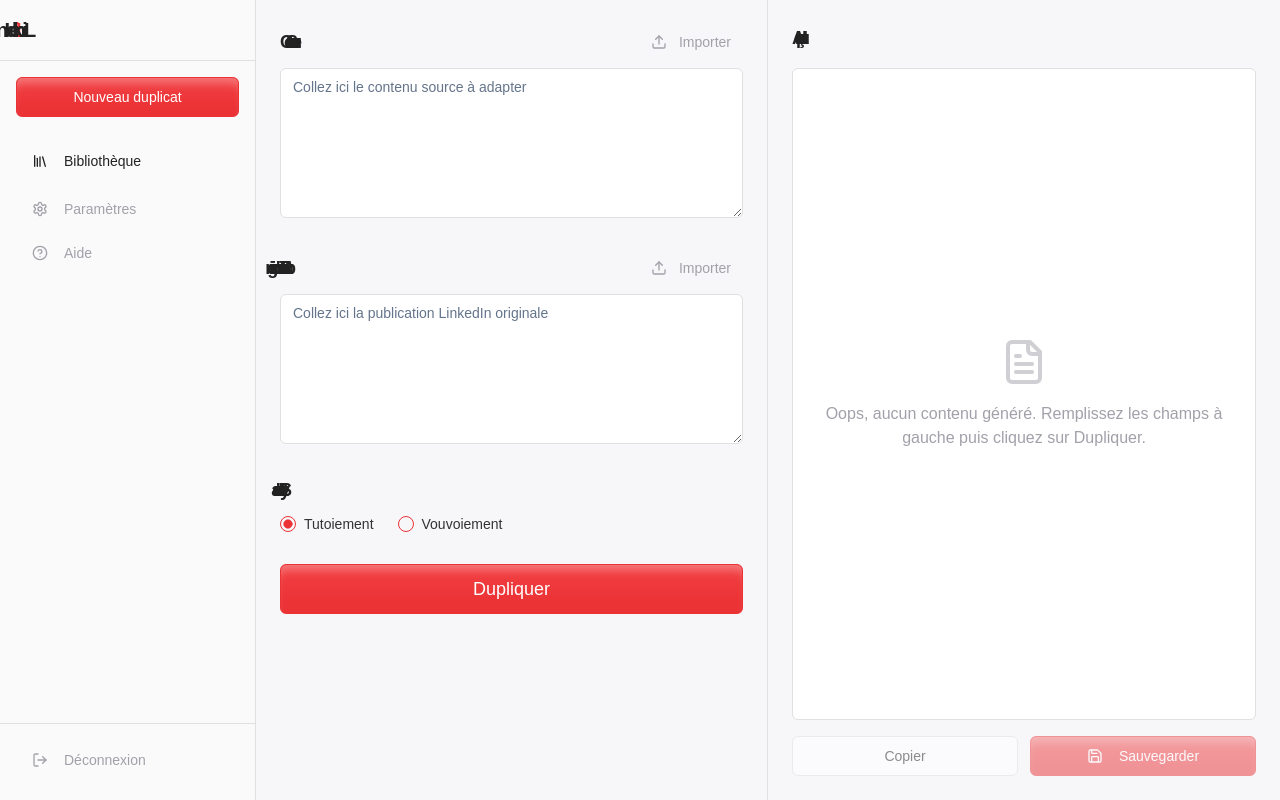
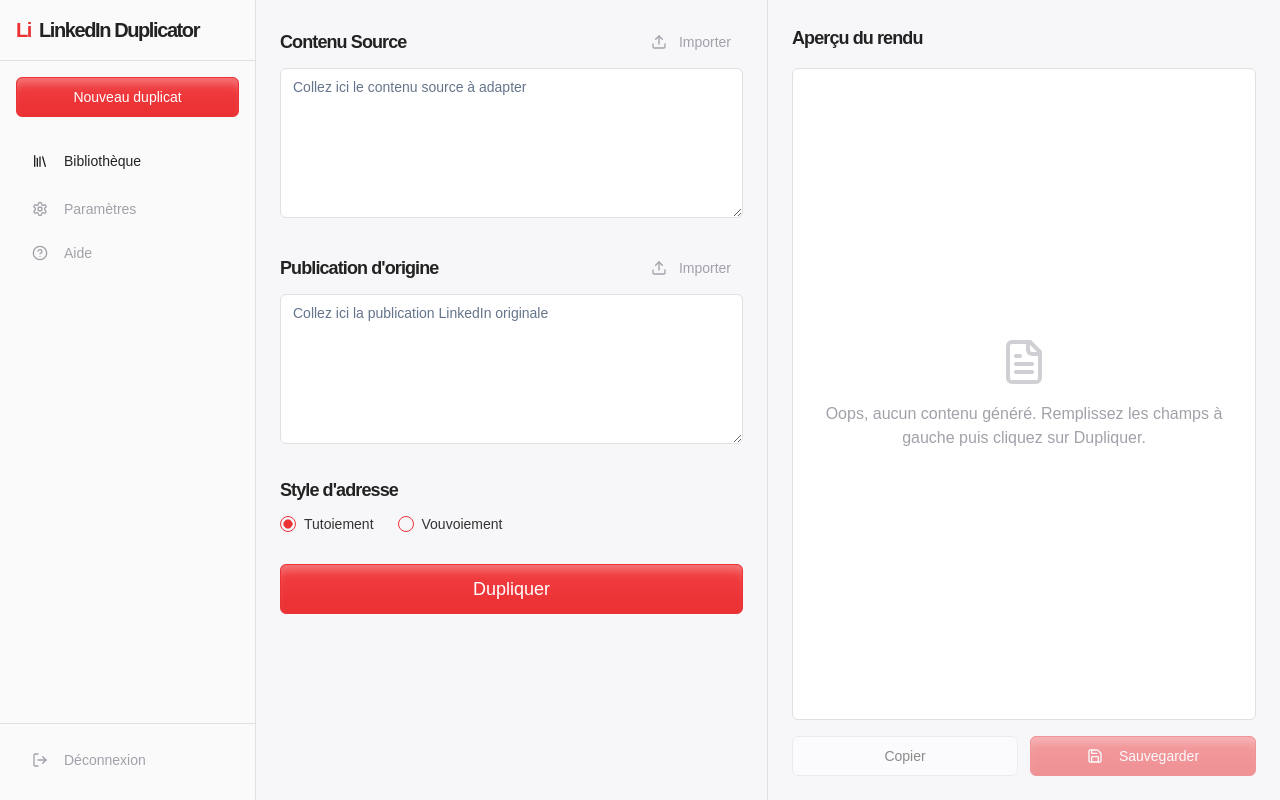
Before and after one commit to CorentinQueuche/linkedin-dupe-genius, a React (Vite) app: page / in a window 1280 px wide. Built offline with nearby package versions, Linux system fonts and the light colour scheme; a web font is replaced by a local one.

Commit message:
Fix: Letter spacing for titles
Adjust letter spacing for different heading levels.

```diff
--- a/tailwind.config.ts
+++ b/tailwind.config.ts
@@ -105,9 +105,9 @@ export default {
 				'satoshi': ['Satoshi', 'sans-serif'], // Ajout de la police Satoshi
 			},
 			letterSpacing: {
-				'tighter-h1': '-0.7em',
-				'tighter-h2': '-0.5em',
-				'tighter-h3': '-0.3em',
+				'tighter-h1': '-0.07em', // Correction: -0.7em → -0.07em
+				'tighter-h2': '-0.05em', // Correction: -0.5em → -0.05em
+				'tighter-h3': '-0.03em', // Correction: -0.3em → -0.03em
 			},
 			backgroundImage: {
 				'cta-gradient': 'linear-gradient(to bottom, #F24043 0%, #EB3235 80%)',
```
